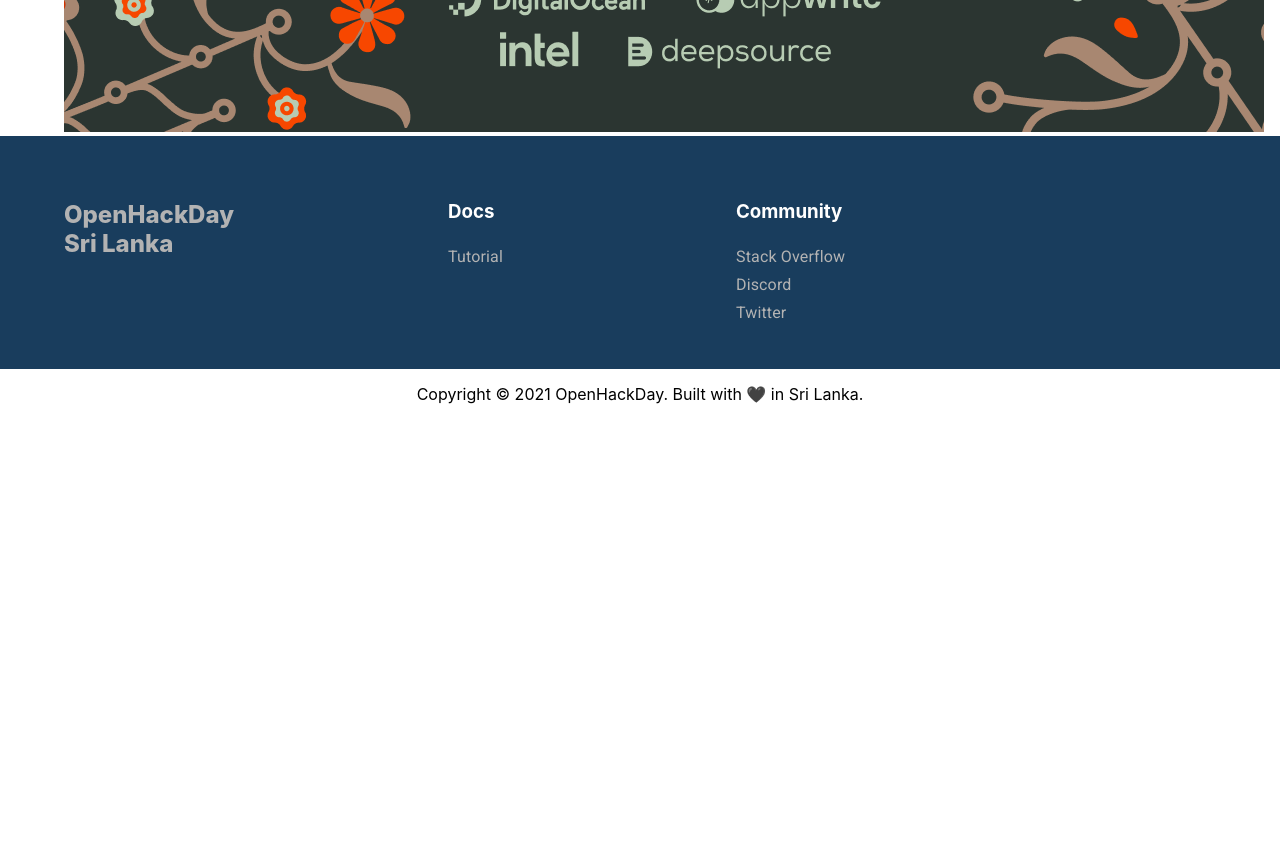
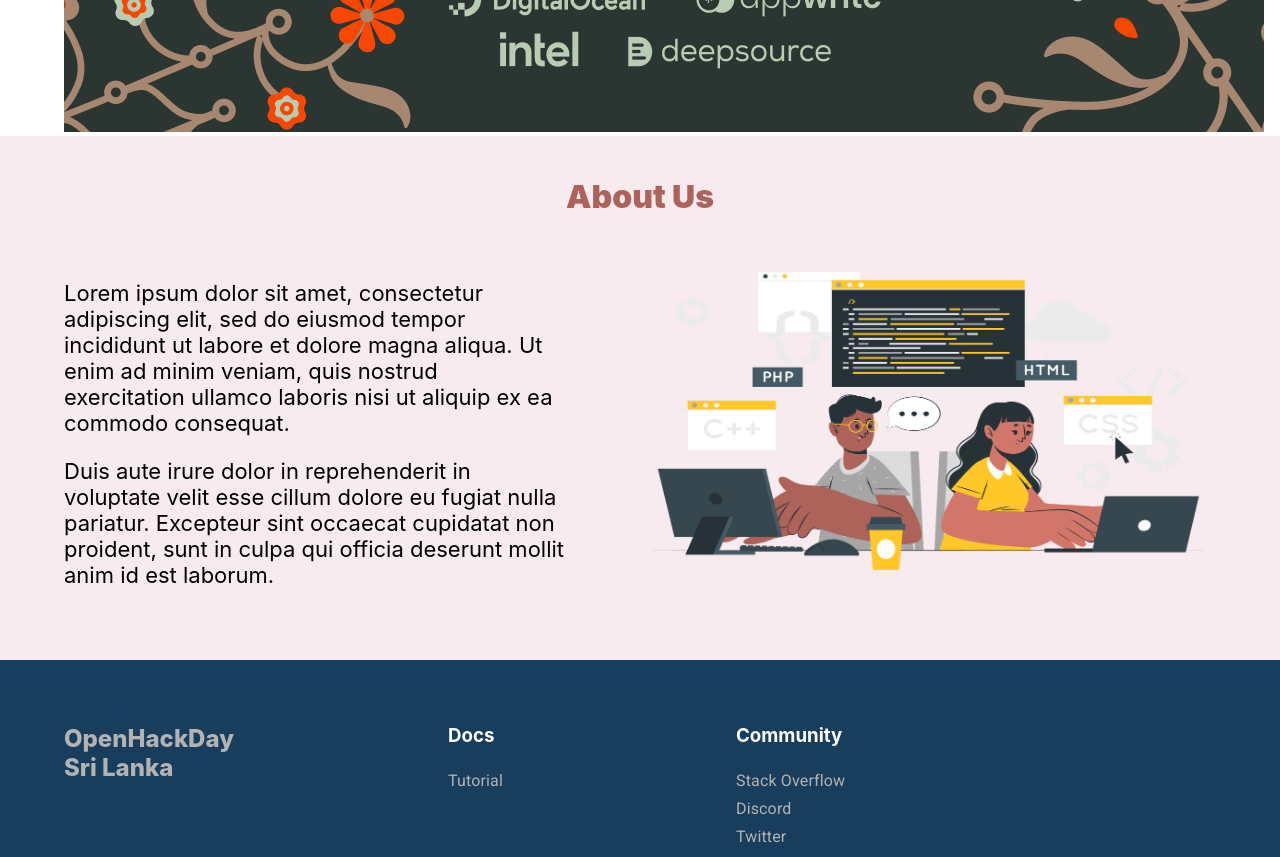
Before and after one commit to gcsrilanka/openhackday-lk-2021, a React (Create React App) app: page /home in a window 1280 px wide. Shown: the part 620-1477 px from the top of the page. Before the commit the page ends 1039 px from the top, so only its background shows below. Built offline with nearby package versions, Linux system fonts and the light colour scheme.

Commit message:
Fixed #15 - Feature: Create About #15

```diff
--- a/src/components/About/About.tsx
+++ b/src/components/About/About.tsx
@@ -1,11 +1,32 @@
+import { Container, Grid } from '@mui/material'
 import React from 'react'
+import '../../scss/about.scss'
+import '../../scss/_variables.scss'
+import Image from '../../assets/images/about.png'
 
-const About = () => {
-    return (
-        <div>
-
-        </div>
-    )
-}
+const About = () => (
+    <div className="about">
+        <Container>
+        <Grid container justifyContent="center">
+            <h1>About Us</h1>
+        </Grid>
+        <Grid container className="">
+            <Grid item xs={12} sm={6} md={6} >
+                <div className="maxWidth500">
+                <p>Lorem ipsum dolor sit amet, consectetur adipiscing elit, sed do eiusmod tempor incididunt ut labore et dolore magna aliqua. Ut enim ad minim veniam, quis nostrud exercitation ullamco laboris nisi ut aliquip ex ea commodo consequat.
+                    </p><p>
+Duis aute irure dolor in reprehenderit in voluptate velit esse cillum dolore eu fugiat nulla pariatur. Excepteur sint occaecat cupidatat non proident, sunt in culpa qui officia deserunt mollit anim id est laborum.
+</p>
+</div>
+            </Grid>
+            <Grid item xs={12} sm={6} md={6} >
+                <div>
+                    <img src={Image} alt='about' className="img-fluid" />
+                </div>
+            </Grid>
+        </Grid>
+        </Container>
+    </div>
+)
 
 export default About
--- a/src/pages/Home/HomePage.tsx
+++ b/src/pages/Home/HomePage.tsx
@@ -1,4 +1,5 @@
 import { Container } from '@mui/material'
+import About from '../../components/About/About'
 import Banner from '../../components/Banner/Banner'
 import Footer from '../../components/Footer/Footer'
 import Navbar from '../../components/Navbar/Navbar'
@@ -9,6 +10,7 @@
 		<Container>
 			<Banner />
 		</Container>
+		<About />
 		<Footer/>
 	</div>
 )
--- /dev/null
+++ b/src/scss/about.scss
@@ -0,0 +1,20 @@
+@use "./variables" as variables;
+
+.about{
+    background-color: #F8EBEF;
+    padding-bottom: 50px;
+    h1{
+        color: variables.$secondary-color;
+        font-weight: 900;
+        padding: 20px 0;
+    }
+    .img-fluid{
+        max-width: 100%;
+    }
+    p{
+        font-size: 22px;
+    }
+    .maxWidth500{
+        max-width: 500px;
+    }
+}
```
Also changed, not shown: src/assets/images/about.png (added).
